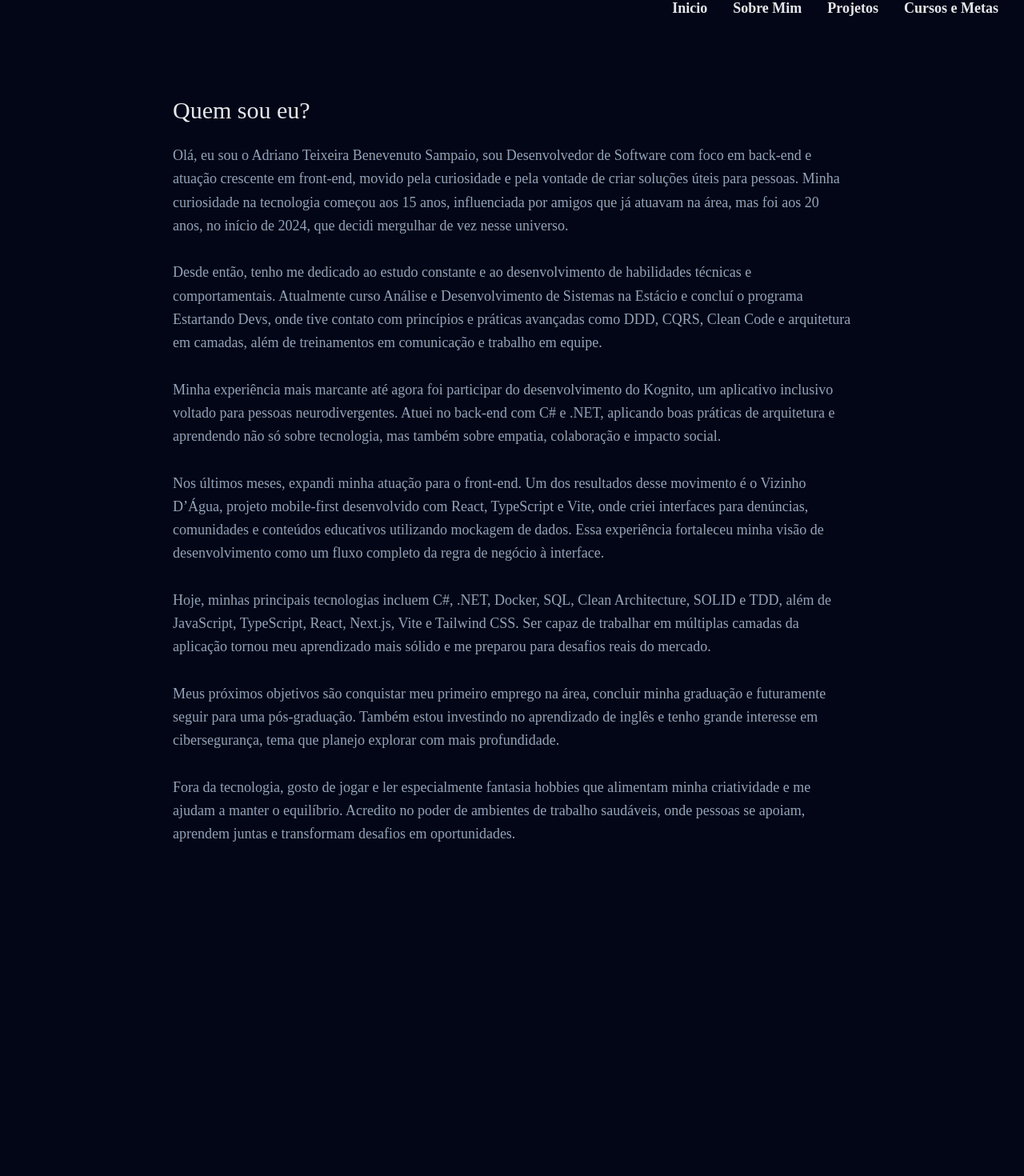
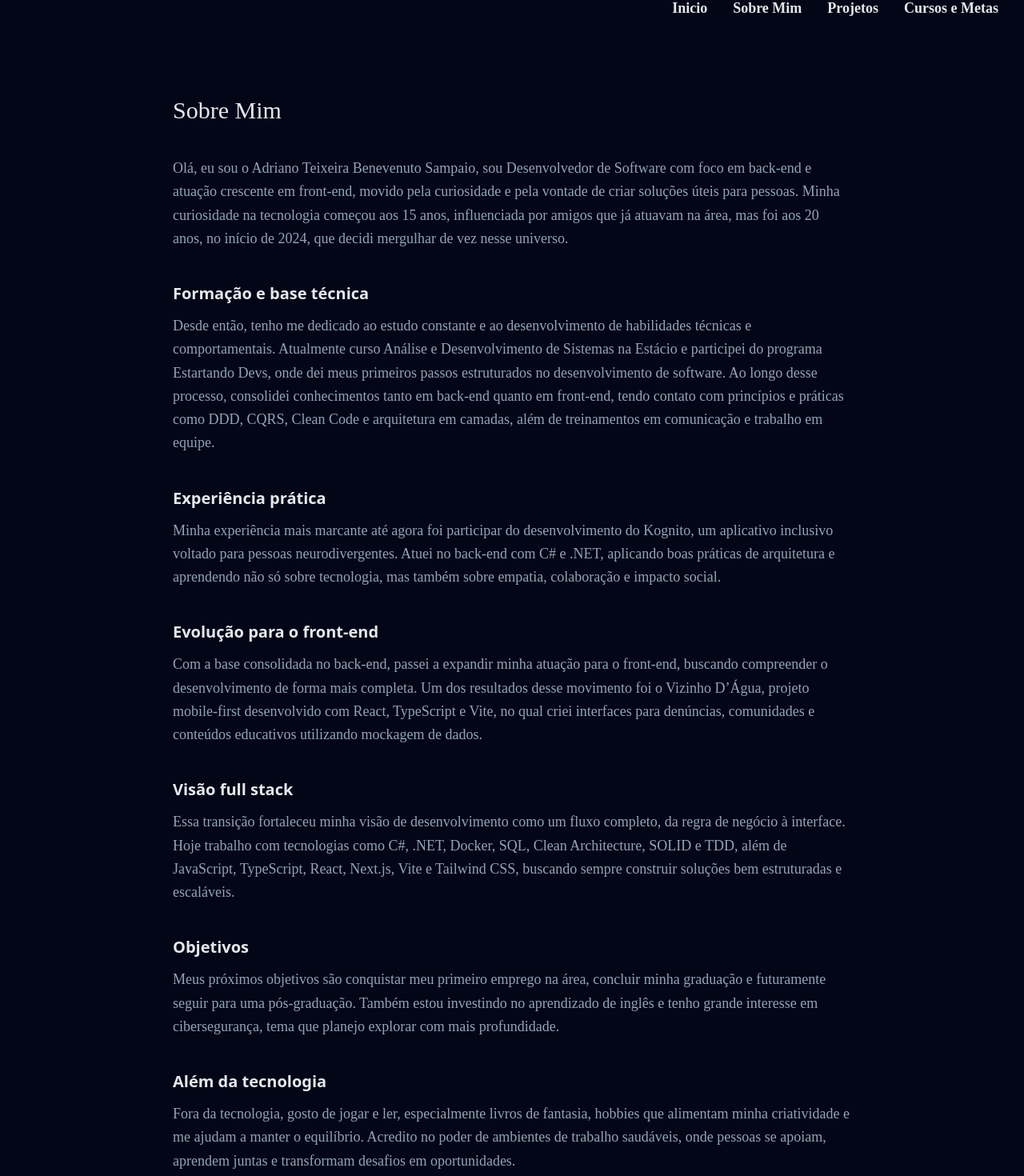
Before and after one commit to AdrianoATBS/portfolio, a Next.js app: page /sobre in a window 1280 px wide. Shown: the part 20-1490 px from the top of the page at 80% size. Before the commit the page ends 1158 px from the top, so only its background shows below. Built offline with nearby package versions, Linux system fonts and the light colour scheme.

Commit message:
refactor: reorganiza narrativa do Sobre Mim para maior clareza

```diff
--- a/src/app/sobre/page.tsx
+++ b/src/app/sobre/page.tsx
@@ -5,8 +5,18 @@ export default function SobreMim() {
     return(
         <>
         <section className="pt-24 px-6 max-w-4xl mx-auto mb-20">
-            <h2 className="text-3xl font-[--font-titulos] mb-6 text-texto">{sobreMim.pergunta}</h2>
-            <p className="leading-relaxed text-lg whitespace-pre-line font-[--font-texto]  text-texto-secundario">{sobreMim.texto}</p>
+            <h2 className="text-3xl font-[--font-titulos] mb-10 text-texto">{sobreMim.pergunta}</h2>
+            <div className="flex flex-col gap-10">
+                {sobreMim.blocos.map((bloco, index) => (
+                    <div key={index}>
+                        {bloco.titulo && <h3 className="text-xl font-semibold mb-3 text-texto">
+                            {bloco.titulo}
+                            </h3>}
+                        <p className="text-lg leading-relaxed font-[--font-texto] text-texto-secundario">{bloco.texto}</p>
+                    </div>
+                ))}
+
+            </div>
         </section>
         </>
     )
--- a/src/mock/sobreMim.ts
+++ b/src/mock/sobreMim.ts
@@ -1,21 +1,43 @@
+export interface BlocoSobreMim {
+  titulo?: string;
+  texto: string;
+}
+
 export interface SobreMim {
-    pergunta: string;
-    texto: string;
+  pergunta: string;
+  blocos: BlocoSobreMim[];
 }
 
 export const sobreMim: SobreMim = {
-  pergunta: "Quem sou eu? ",
-  texto: `Olá, eu sou o Adriano Teixeira Benevenuto Sampaio, sou Desenvolvedor de Software com foco em back-end e atuação crescente em front-end, movido pela curiosidade e pela vontade de criar soluções úteis para pessoas. Minha curiosidade na tecnologia começou aos 15 anos, influenciada por amigos que já atuavam na área, mas foi aos 20 anos, no início de 2024, que decidi mergulhar de vez nesse universo.
+  pergunta: "Sobre Mim",
+  blocos: [
+    {
+      texto: "Olá, eu sou o Adriano Teixeira Benevenuto Sampaio, sou Desenvolvedor de Software com foco em back-end e atuação crescente em front-end, movido pela curiosidade e pela vontade de criar soluções úteis para pessoas. Minha curiosidade na tecnologia começou aos 15 anos, influenciada por amigos que já atuavam na área, mas foi aos 20 anos, no início de 2024, que decidi mergulhar de vez nesse universo."
+    },
+    {
+    titulo: "Formação e base técnica",
+    texto: "Desde então, tenho me dedicado ao estudo constante e ao desenvolvimento de habilidades técnicas e comportamentais. Atualmente curso Análise e Desenvolvimento de Sistemas na Estácio e participei do programa Estartando Devs, onde dei meus primeiros passos estruturados no desenvolvimento de software. Ao longo desse processo, consolidei conhecimentos tanto em back-end quanto em front-end, tendo contato com princípios e práticas como DDD, CQRS, Clean Code e arquitetura em camadas, além de treinamentos em comunicação e trabalho em equipe."
+  },
 
-Desde então, tenho me dedicado ao estudo constante e ao desenvolvimento de habilidades técnicas e comportamentais. Atualmente curso Análise e Desenvolvimento de Sistemas na Estácio e concluí o programa Estartando Devs, onde tive contato com princípios e práticas avançadas como DDD, CQRS, Clean Code e arquitetura em camadas, além de treinamentos em comunicação e trabalho em equipe.
-
-Minha experiência mais marcante até agora foi participar do desenvolvimento do Kognito, um aplicativo inclusivo voltado para pessoas neurodivergentes. Atuei no back-end com C# e .NET, aplicando boas práticas de arquitetura e aprendendo não só sobre tecnologia, mas também sobre empatia, colaboração e impacto social.
-
-Nos últimos meses, expandi minha atuação para o front-end. Um dos resultados desse movimento é o Vizinho D’Água, projeto mobile-first desenvolvido com React, TypeScript e Vite, onde criei interfaces para denúncias, comunidades e conteúdos educativos utilizando mockagem de dados. Essa experiência fortaleceu minha visão de desenvolvimento como um fluxo completo da regra de negócio à interface.
-
-Hoje, minhas principais tecnologias incluem C#, .NET, Docker, SQL, Clean Architecture, SOLID e TDD, além de JavaScript, TypeScript, React, Next.js, Vite e Tailwind CSS. Ser capaz de trabalhar em múltiplas camadas da aplicação tornou meu aprendizado mais sólido e me preparou para desafios reais do mercado.
-
-Meus próximos objetivos são conquistar meu primeiro emprego na área, concluir minha graduação e futuramente seguir para uma pós-graduação. Também estou investindo no aprendizado de inglês e tenho grande interesse em cibersegurança, tema que planejo explorar com mais profundidade.
-
-Fora da tecnologia, gosto de jogar e ler  especialmente fantasia hobbies que alimentam minha criatividade e me ajudam a manter o equilíbrio. Acredito no poder de ambientes de trabalho saudáveis, onde pessoas se apoiam, aprendem juntas e transformam desafios em oportunidades.`
+    {
+      titulo: "Experiência prática",
+      texto: "Minha experiência mais marcante até agora foi participar do desenvolvimento do Kognito, um aplicativo inclusivo voltado para pessoas neurodivergentes. Atuei no back-end com C# e .NET, aplicando boas práticas de arquitetura e aprendendo não só sobre tecnologia, mas também sobre empatia, colaboração e impacto social."
+    },
+    {
+      titulo: "Evolução para o front-end",
+      texto: "Com a base consolidada no back-end, passei a expandir minha atuação para o front-end, buscando compreender o desenvolvimento de forma mais completa. Um dos resultados desse movimento foi o Vizinho D’Água, projeto mobile-first desenvolvido com React, TypeScript e Vite, no qual criei interfaces para denúncias, comunidades e conteúdos educativos utilizando mockagem de dados."
+    },
+    {
+      titulo: "Visão full stack",
+      texto: "Essa transição fortaleceu minha visão de desenvolvimento como um fluxo completo, da regra de negócio à interface. Hoje trabalho com tecnologias como C#, .NET, Docker, SQL, Clean Architecture, SOLID e TDD, além de JavaScript, TypeScript, React, Next.js, Vite e Tailwind CSS, buscando sempre construir soluções bem estruturadas e escaláveis."
+    },
+    {
+      titulo: "Objetivos",
+      texto: "Meus próximos objetivos são conquistar meu primeiro emprego na área, concluir minha graduação e futuramente seguir para uma pós-graduação. Também estou investindo no aprendizado de inglês e tenho grande interesse em cibersegurança, tema que planejo explorar com mais profundidade."
+    },
+    {
+      titulo: "Além da tecnologia",
+      texto: "Fora da tecnologia, gosto de jogar e ler, especialmente livros de fantasia, hobbies que alimentam minha criatividade e me ajudam a manter o equilíbrio. Acredito no poder de ambientes de trabalho saudáveis, onde pessoas se apoiam, aprendem juntas e transformam desafios em oportunidades."
+    }
+  ]
 };
```
